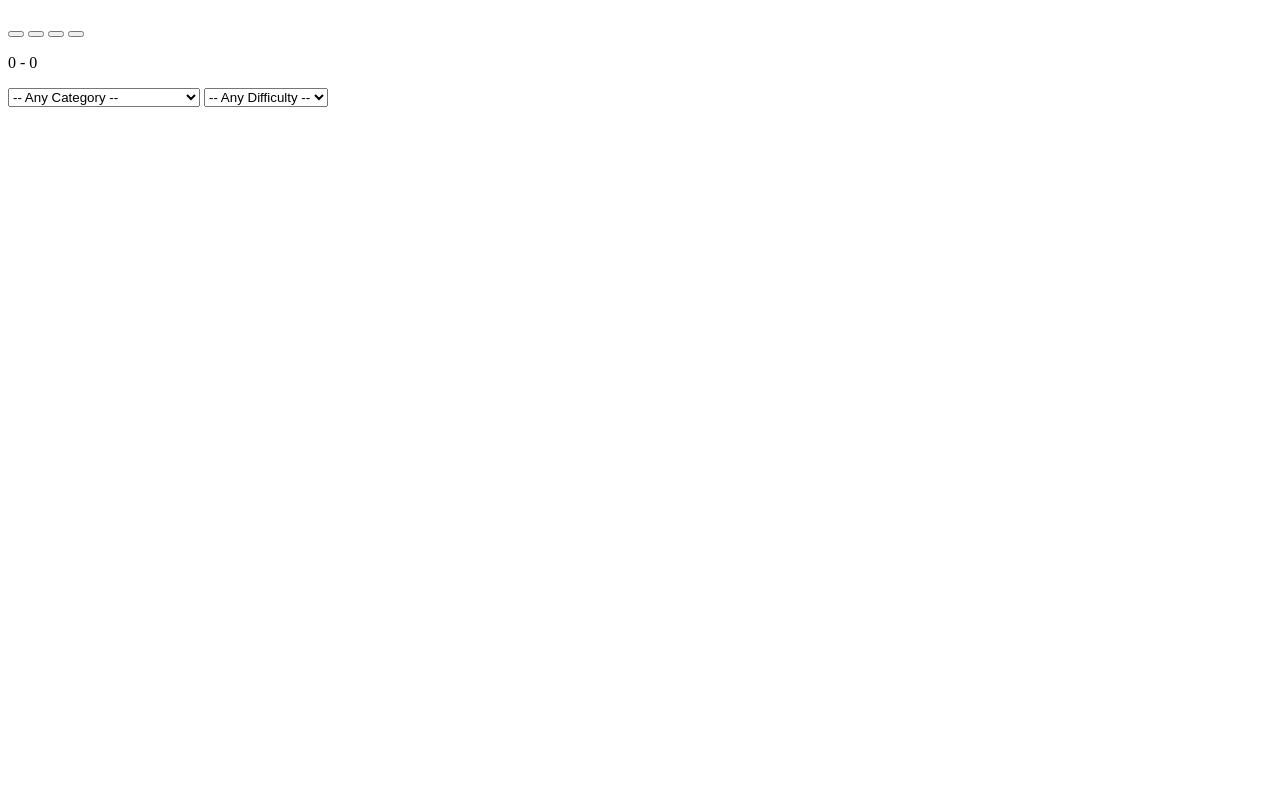
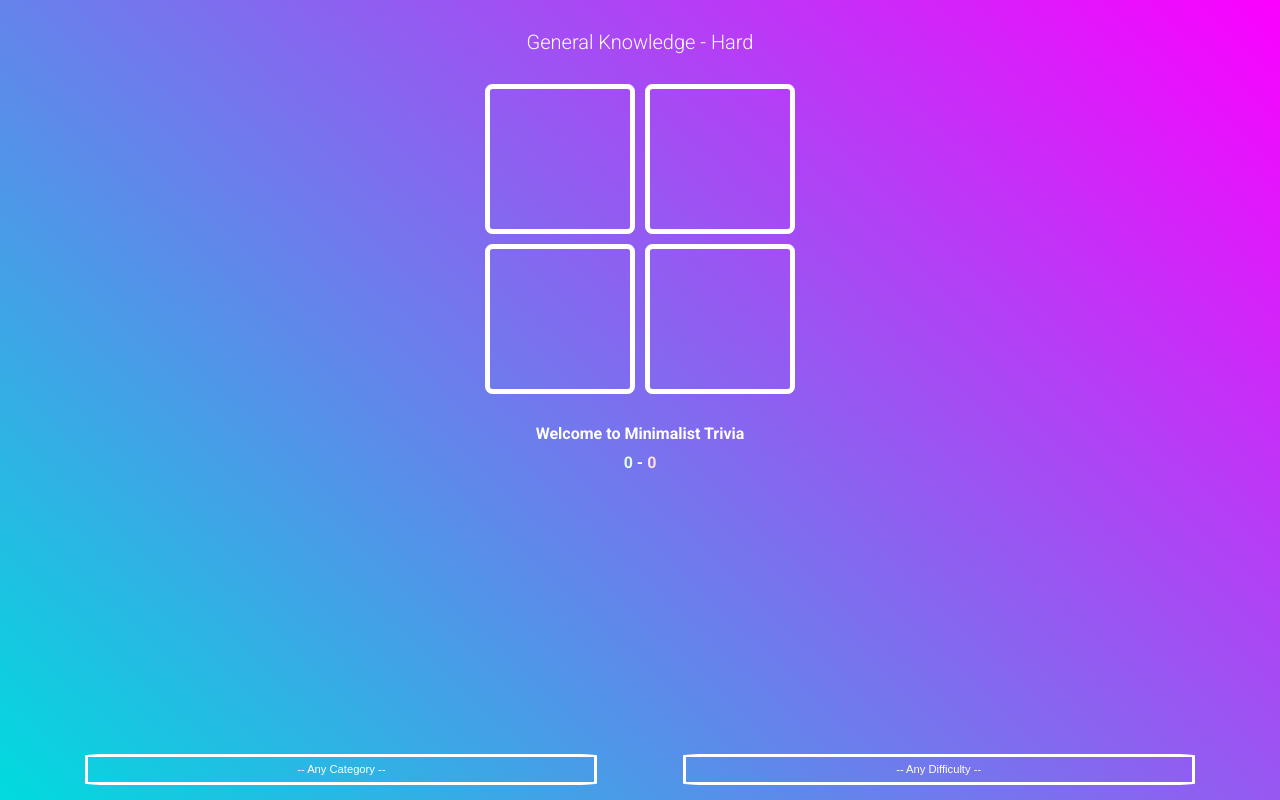
Before and after one commit to Brendan-Rogers/minimalist-trivia, a website: page index.html in a window 1280 px wide. Drawn offline with Linux system fonts and the light colour scheme; no server answers.

Commit message:
Version 1.0

```diff
--- a/index.html
+++ b/index.html
@@ -1,7 +1,7 @@
 <!DOCTYPE html>
 <html>
 <head>
-	<title>Minimalist Trivia | An App by Brendan Rogers</title>
+	<title>Minimalist Trivia | The Trivia App We Deserve</title>
 	<meta charset="utf-8">
 	<meta name="viewport" content="width=device-width, initial-scale=1.0">
     <meta http-equiv="X-UA-Compatible" content="ie=edge">
@@ -16,19 +16,26 @@
 </head>
 <body>
 
-<h3 id="headline"></h3>
+<main>
+	<h3 id="headline">General Knowledge - Hard</h3>
 
-<h2><span id="question"></span></h2>
+	<h2 id="question"></h2>
 
+	<div id="center-buttons">
+		<div id="buttons">
 			<button class="button" id="btn1"></button>
 			<button class="button" id="btn2"></button>
 			<button class="button" id="btn3"></button>
 			<button class="button" id="btn4"></button>
+		</div>
+	</div>
 
-<p id="status"></p>
+	<div id="center-status">
+		<p id="status">Welcome to Minimalist Trivia</p>
+		<p><span id="correct">0</span> - <span id="incorrect">0</span></p>
+	</div>
 
-<p><span id="correct">0</span> - <span id="incorrect">0</span></p>
-
+	<footer>
 		<select name="category" id="categories">
 			<option value="0">-- Any Category --</option>
 			<option value="9">General Knowledge</option>
@@ -62,8 +69,11 @@
 			<option value="easy">	Easy</option>
 			<option value="medium">	Medium</option>
 			<option value="hard">	Hard</option>
+		</select>
+	</footer>
 
-</select>
+
+</main>
 
 </body>
 <script type="text/javascript" src="js/index.js"></script>
--- a/js/index.js
+++ b/js/index.js
@@ -52,8 +52,8 @@
 			// Load MULTIPLE CHOICE question
 			case 'multiple':
 				// make Buttons 3 and 4 visible, after TRUE / FALSE question
-				btn[2].style.visibility = "visible";
-				btn[3].style.visibility = "visible";
+				btn[2].style.display = "block";
+				btn[3].style.display = "block";
 				// set Correct Answer in a RANDOM position
 				let correct_location = Math.floor(Math.random() * Math.floor(4));
 				btn[correct_location].innerHTML = question.correct_answer;
@@ -77,8 +77,8 @@
 				// load TRUE / FALSE buttons
 				btn[0].innerHTML = "True";
 				btn[1].innerHTML = "False";
-				btn[2].style.visibility = "hidden";
-				btn[3].style.visibility = "hidden";
+				btn[2].style.display = "none";
+				btn[3].style.display = "none";
 				// load VALUES based on QUESTION.CORRECT_ANSWER
 				if (question.correct_answer){
 					btn[0].value = 1;
--- a/scss/master.scss
+++ b/scss/master.scss
@@ -1,8 +1,114 @@
+@import url('https://fonts.googleapis.com/css2?family=Roboto:wght@300;400;700&display=swap');
+$buttonSquare : 150px;
+
 body {
-	background-color: white;
-	color: black;
+	background: black;
+	// background: linear-gradient(43deg, #4158D0 0%, #C850C0 46%, #FFCC70 100%);
+	background: linear-gradient(43deg, #00DBDE 0%, #FC00FF 100%);
+
+
+	color: white;
+	font-family: 'Roboto', sans-serif;
+	width: 100%;
+	height: 100%;
+	margin: 0;
 }
 
-button {
-	font-size: 1em;
+main {
+	width: 100%;
+	height: 100vh;
+	position: relative;
 }
+
+#headline {
+	font-weight: 300;
+	text-align: center;
+	font-size: 1.25em;
+	margin-bottom: 10px;
+	margin-top: 0px;
+	padding-top: 30px;
+}
+#question {
+	font-weight: 700;
+	text-align: center;
+	width: 90%;
+	margin: 0 auto;
+	margin-bottom: 30px;
+	font-size: 2.25em;
+}
+// BUTTONS
+#center-buttons {
+	display: flex;
+	flex-direction: row;
+	justify-content: center;
+	width: 100%;
+	#buttons {
+		display: grid;
+		grid-template-columns: $buttonSquare $buttonSquare;
+		grid-template-rows: $buttonSquare $buttonSquare;
+
+		column-gap: 10px;
+		row-gap: 10px;
+
+		.button {
+			width: 100%;
+			height: 100%;
+
+			color: white;
+			font-weight: 400;
+			font-size: 1.25em;
+
+			border: 5px solid white;
+			border-radius: 5%;
+			background: rgba(0, 0, 0, 0);
+		}
+	}
+}
+
+// STATUS BAR
+#center-status {
+	display: flex;
+	flex-direction: column;
+	align-items: center;
+	width: 100%;
+	margin-top: 30px;
+
+	font-weight: 800;
+	* {margin: 0;}
+	p {
+		margin-bottom: 10px;
+	}
+	#correct {color: rgb(224, 255, 225);}
+	#incorrect {color: rgb(255, 224, 224);}
+}
+
+
+// FOOTER
+footer {
+	position: absolute;
+	bottom: 15px;
+	width: 100%;
+
+	display: flex;
+	flex-direction: row;
+	justify-content: space-evenly;
+	select {
+		width: 40%;
+		max-width: 100%;
+		box-sizing: border-box;
+
+		display: block;
+		color: white;
+		background: rgba(0,0,0,0);
+		padding: .6em .6em;
+		border: 3px solid white;
+		border-radius: 5%;
+		text-align: center;
+		font-weight: 400;
+		font-size: 0.7em;
+
+		-moz-appearance: none;
+		-webkit-appearance: none;
+		appearance: none;
+	}
+}
```
Also changed, not shown: css/master.css. Lines whose indentation alone changed are shown as unchanged.
